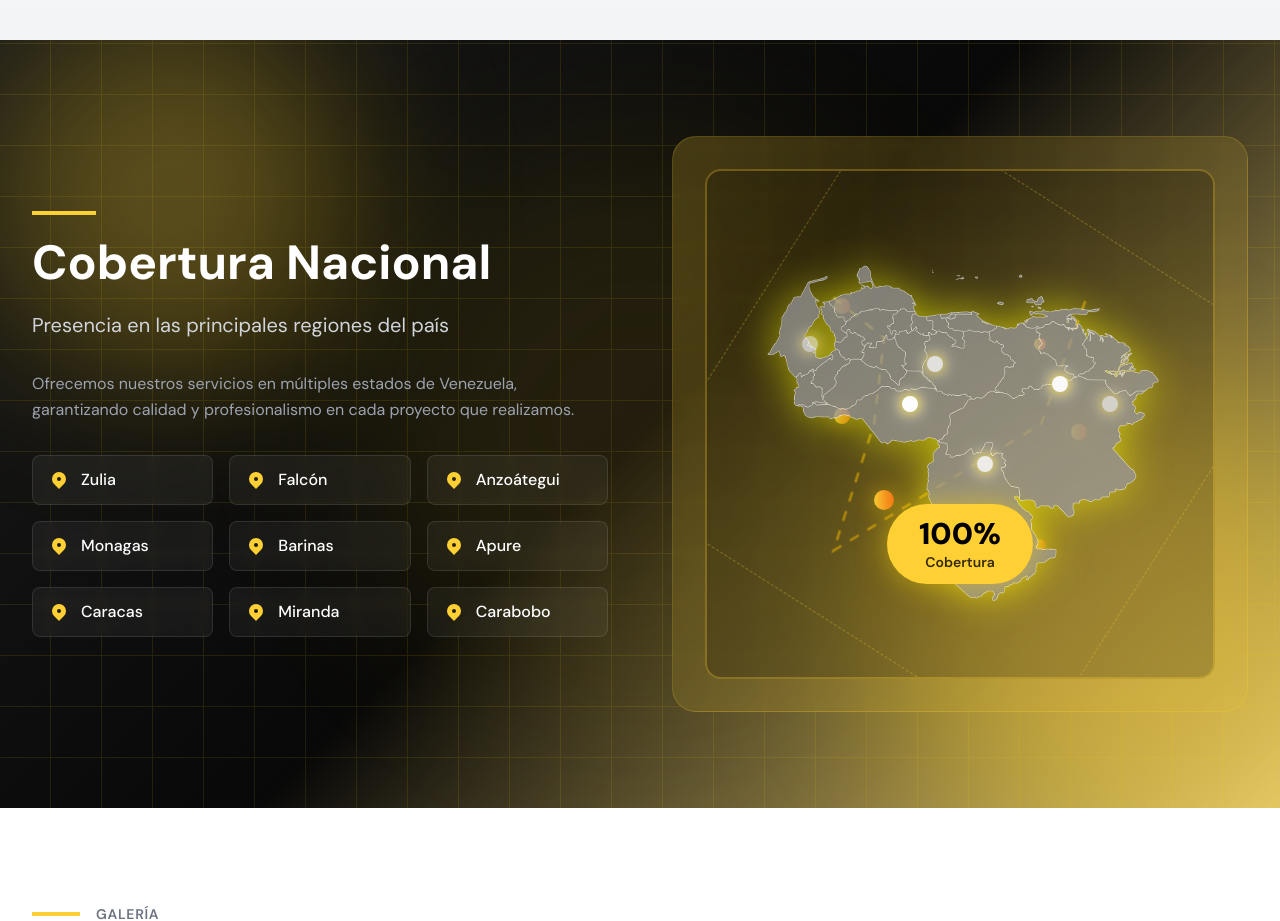
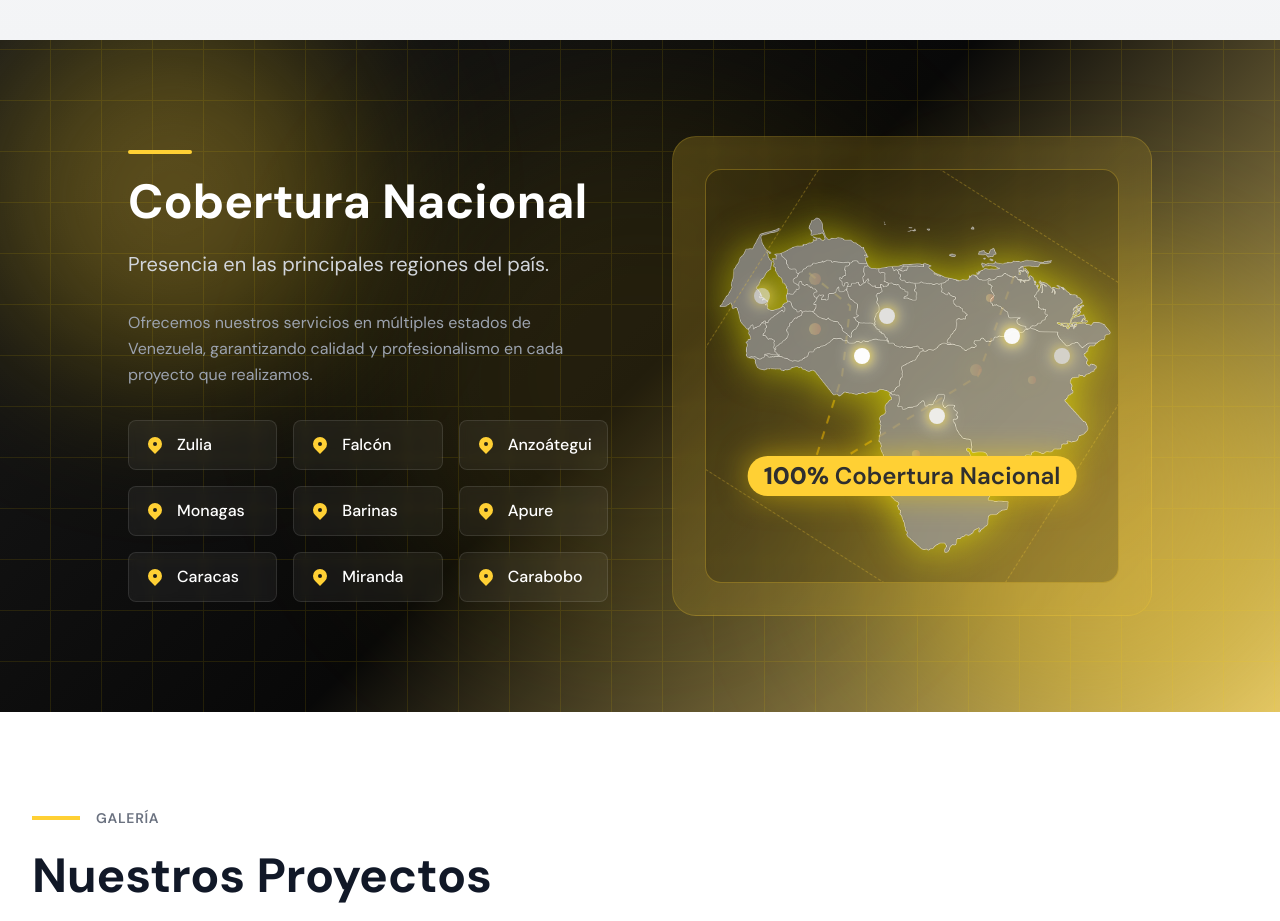
Before and after one commit to luis-alvarezf10/serlimca-page, a React (Vite) app: page / in a window 1280 px wide. Shown: the part 2360-3281 px from the top of the page. Built offline with nearby package versions, Linux system fonts and the light colour scheme.

Commit message:
coverage section: acomodado mapa y badge

```diff
--- a/src/pages/home/components/CoverageSection.jsx
+++ b/src/pages/home/components/CoverageSection.jsx
@@ -70,18 +70,18 @@ const CoverageSection = () => {
         style={{ boxShadow: '0 0 150px 80px rgba(255, 215, 0, 0.2)' }}
       />
 
-      <div className="container mx-auto px-8 relative max-w-7xl">
+      <div className="container mx-auto px-6 md:px-16 lg:px-24 xl:px-32 relative max-w-7xl">
         <div className="grid lg:grid-cols-2 gap-16 items-center">
           {/* Left - Content */}
           <div className={`transform transition-all duration-1000 ${
             isVisible ? 'translate-x-0 opacity-100' : '-translate-x-20 opacity-0'
           }`}>
-            <div className="w-16 h-1 bg-primary mb-6" />
+            <div className="w-16 h-1 bg-primary rounded-full mb-6" />
             <h2 className="text-4xl md:text-5xl font-bold text-white mb-6">
               Cobertura Nacional
             </h2>
             <p className="text-xl text-gray-300 mb-8">
-              Presencia en las principales regiones del país
+              Presencia en las principales regiones del país.
             </p>
             <p className="text-gray-400 leading-relaxed mb-8">
               Ofrecemos nuestros servicios en múltiples estados de Venezuela, garantizando
@@ -114,7 +114,7 @@ const CoverageSection = () => {
             <div className="relative">
               {/* Abstract Map Representation */}
               <div className="aspect-square bg-gradient-to-br from-primary/20 to-primary/5 rounded-3xl p-8 backdrop-blur-sm border border-primary/20">
-                <div className="w-full h-full rounded-2xl border-2 border-primary/30 relative overflow-hidden bg-black/20">
+                <div className="w-full h-full rounded-2xl border border-primary/30 relative overflow-hidden bg-black/20">
                   {/* Animated Connection Lines */}
                   <svg className="absolute inset-0 w-full h-full" viewBox="0 0 100 100">
                     <path
@@ -136,12 +136,12 @@ const CoverageSection = () => {
 
                   {/* Animated Location Points */}
                   {[
-                    { top: '25%', left: '25%', delay: '0s', size: 'w-4 h-4' },
-                    { top: '33%', right: '33%', delay: '0.5s', size: 'w-3 h-3' },
-                    { bottom: '33%', left: '33%', delay: '1s', size: 'w-5 h-5' },
-                    { top: '50%', right: '25%', delay: '1.5s', size: 'w-4 h-4' },
-                    { bottom: '25%', right: '33%', delay: '2s', size: 'w-3 h-3' },
-                    { bottom: '50%', left: '25%', delay: '0.3s', size: 'w-4 h-4' },
+                    { top: '25%', left: '25%', delay: '0s', size: 'w-3 h-3' },
+                    { top: '30%', right: '30%', delay: '0.5s', size: 'w-2 h-2' },
+                    { bottom: '30%', left: '50%', delay: '1s', size: 'w-2 h-2' },
+                    { top: '50%', right: '20%', delay: '1.5s', size: 'w-2 h-2' },
+                    { bottom: '50%', right: '33%', delay: '2s', size: 'w-3 h-3' },
+                    { bottom: '60%', left: '25%', delay: '0.3s', size: 'w-3 h-3' },
                   ].map((point, index) => (
                     <div
                       key={index}
@@ -174,7 +174,7 @@ const CoverageSection = () => {
 
                         {/* Animated dots on map - Cities */}
                         {[
-                          { top: '30%', left: '20%', delay: '0s' },
+                          { top: '30%', left: '20%', delay: '0s'   },
                           { top: '35%', left: '45%', delay: '0.3s' },
                           { top: '40%', left: '70%', delay: '0.6s' },
                           { top: '45%', left: '40%', delay: '0.9s' },
@@ -215,14 +215,11 @@ const CoverageSection = () => {
                       </div>
 
                       {/* Label below map */}
-                      <div className="absolute bottom-10 left-1/2 -translate-x-1/2 whitespace-nowrap">
-                        <div className="bg-primary rounded-full px-8 py-3 shadow-2xl"
+                      <div className="absolute bottom-20 left-1/2 -translate-x-1/2 whitespace-nowrap">
+                        <div className="bg-primary rounded-full px-4 py-1 shadow-2xl"
                           style={{ boxShadow: '0 0 30px rgba(255, 215, 0, 0.5)' }}
                         >
-                          <div className="text-center">
-                            <div className="text-3xl font-black text-black">100%</div>
-                            <div className="text-sm text-black/80 font-semibold">Cobertura</div>
-                          </div>
+                          <div className="text-sm md:text-xl xl:text-2xl font-semibold"> <strong> 100% </strong>Cobertura Nacional</div>
                         </div>
                       </div>
                     </div>
```
